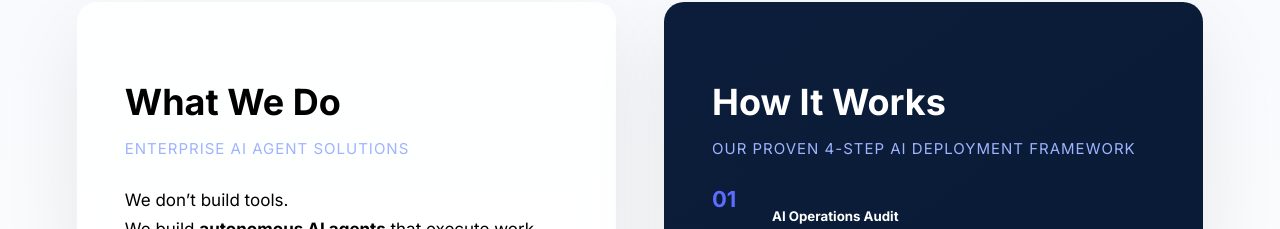
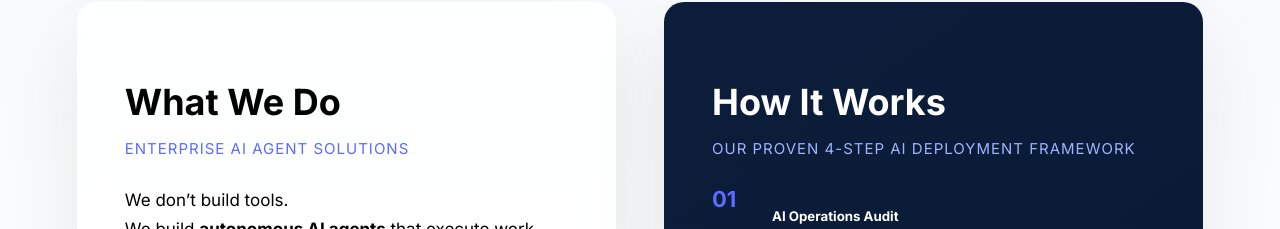
Before and after one commit to Yug-412/olyntotech, a React (Vite) app: page /home in a window 1280 px wide. Shown: the part 894-1123 px from the top of the page. Built offline with nearby package versions, Linux system fonts and the light colour scheme.

Commit message:
first commit

```diff
--- a/src/Home.css
+++ b/src/Home.css
@@ -424,7 +424,7 @@ html, body {
   font-size: 15px;
   letter-spacing: 1px;
   text-transform: uppercase;
-  color: rgb(159, 179, 255);;
+  color: #5b6cff;
   margin-bottom: 28px;
 }
 .enterprise-card.dark .section-subtitle {
```
